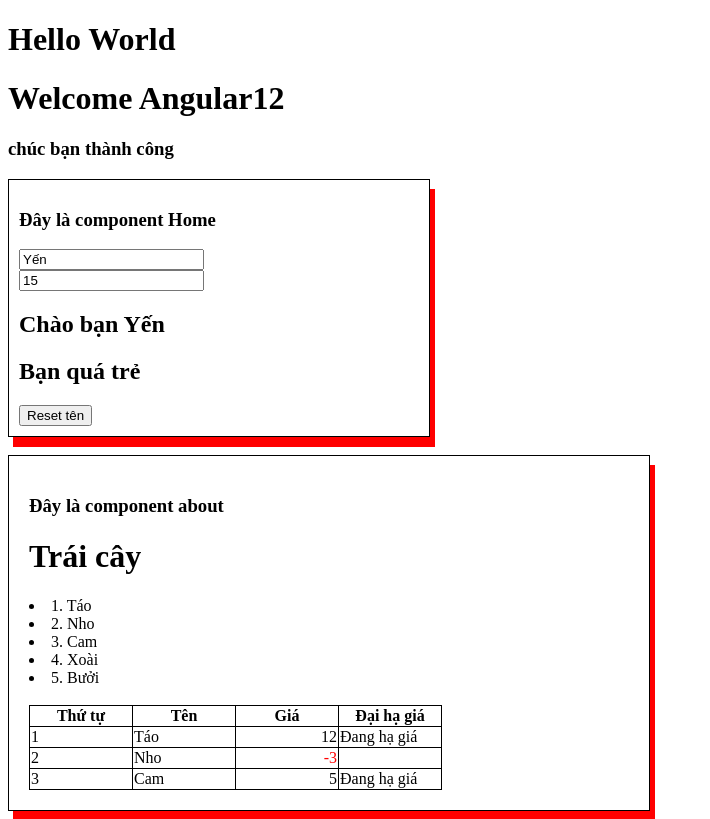
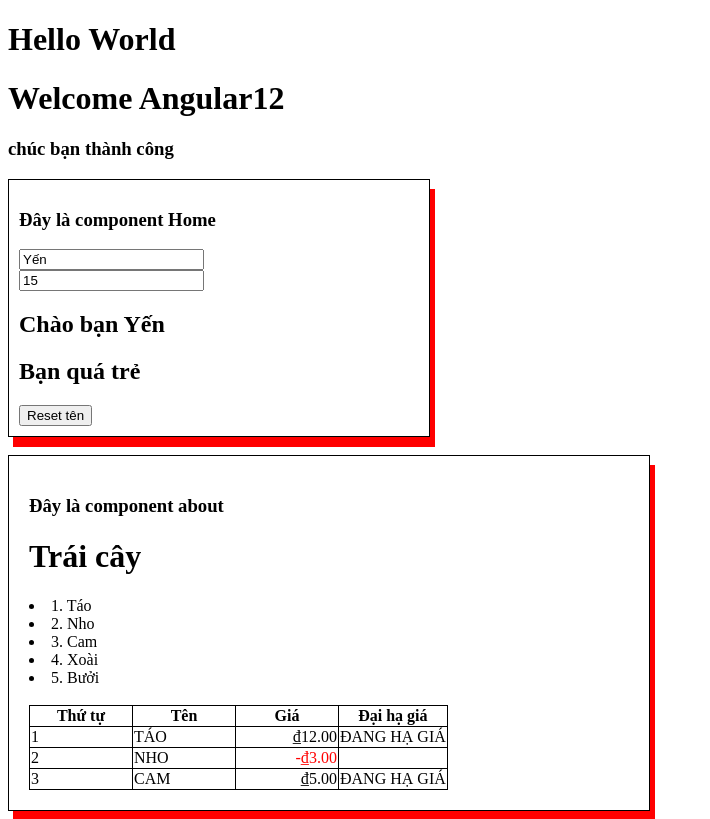
Before and after one commit to ThanhPhong278/angular12, an Angular app: page / in a window 1280 px wide. Shown: the whole page, without its empty margins (0-710 px from the left). Built offline with nearby package versions, Linux system fonts and the light colour scheme.

Commit message:
Learn Pipr

```diff
--- a/src/app/about/about.component.html
+++ b/src/app/about/about.component.html
@@ -14,12 +14,12 @@
         </tr>
         <tr *ngFor="let trai of TraiCay2; let i =index">
             <td>{{ i+1 }}</td>
-            <td>{{ trai.ten }}</td>
+            <td>{{ trai.ten | uppercase }}</td>
             <td class="right">
-                <span [ngClass]="{'so-am': trai.gia<0}">{{ trai.gia }}</span>
+                <span [ngClass]="{'so-am': trai.gia<0}">{{ trai.gia | currency: 'VND':'symbol': '1.2'}}</span>
             </td>
             <td>
-                <span *ngIf="trai.hagia">Đang hạ giá</span>
+                <span *ngIf="trai.hagia">{{ trai.gia | onSale | uppercase }}</span>
             </td>
         </tr>
     </table>
--- a/src/app/app.module.ts
+++ b/src/app/app.module.ts
@@ -5,12 +5,14 @@ import { AppRoutingModule } from './app-routing.module';
 import { AppComponent } from './app.component';
 import { HomeComponent } from './home/home.component';
 import { AboutComponent } from './about/about.component';
+import { OnSalePipe } from './on-sale.pipe';
 
 @NgModule({
   declarations: [
     AppComponent,
     HomeComponent,
-    AboutComponent
+    AboutComponent,
+    OnSalePipe
   ],
   imports: [
     BrowserModule,
--- /dev/null
+++ b/src/app/on-sale.pipe.ts
@@ -0,0 +1,16 @@
+import { Pipe, PipeTransform } from '@angular/core';
+
+@Pipe({
+  name: 'onSale'
+})
+export class OnSalePipe implements PipeTransform {
+
+  transform(value: unknown, ...args: unknown[]): string {
+    console.log('my pipe', value);
+    if(value){
+      return 'Đang hạ giá'
+    }
+    return '';
+  }
+
+}
```
Also changed, not shown: 1 other file (tests, documents, lock files or other folders).
